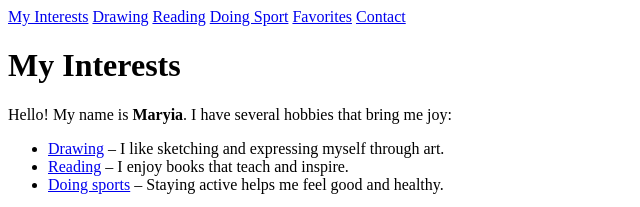
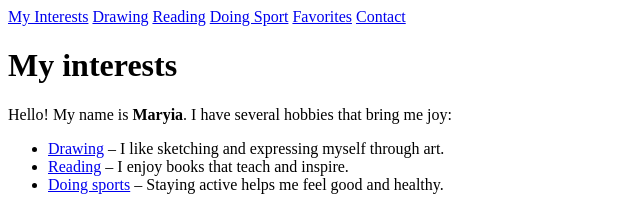
Before and after one commit to mariaedzko123/verbose-robot, a plain HTML site: page index.html in a window 1280 px wide. Shown: the top 207 px of the page, 0-640 px from the left. Drawn offline with Linux system fonts and the light colour scheme; a web font is replaced by a local one.

Commit message:
Update index.html

```diff
--- a/index.html
+++ b/index.html
@@ -17,7 +17,7 @@
     <a href="#contact">Contact</a>
   </nav>
 
-  <h1>My Interests</h1>
+  <h1>My interests</h1>
 
   <div class="about-me content-box" id="about">
     <p>Hello! My name is <strong>Maryia</strong>. I have several hobbies that bring me joy:</p>
```
